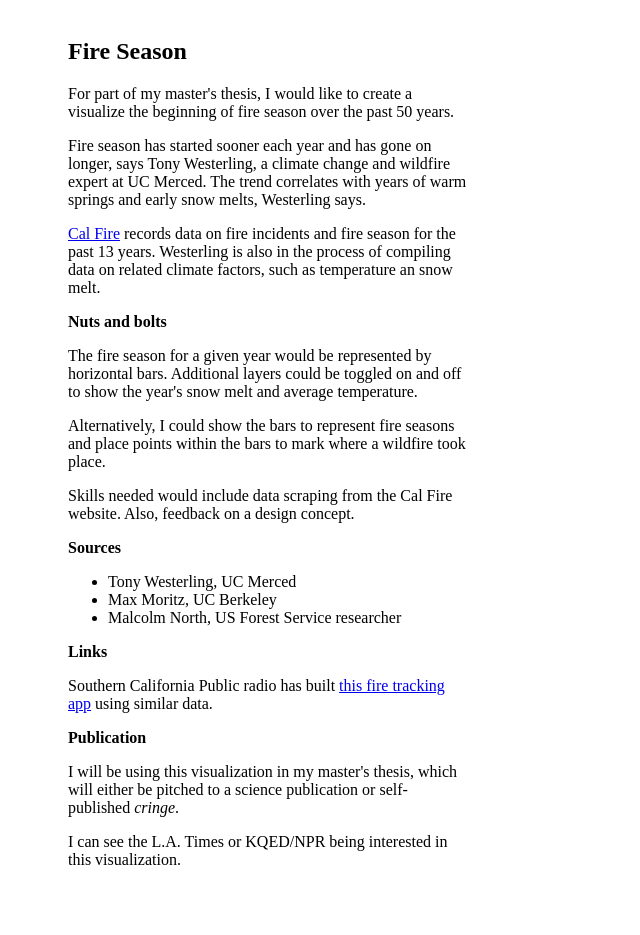
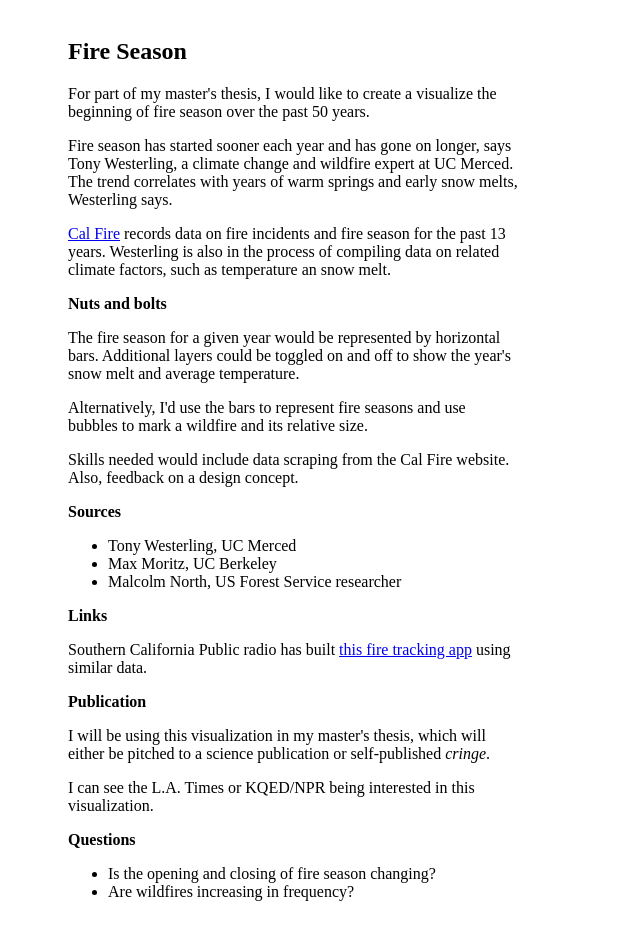
Before and after one commit to seangreene/pitches, a plain HTML site: page index.html in a window 1280 px wide. Shown: the whole page, without its empty margins (0-640 px from the left). Before the commit the page ends 903 px from the top, so only its background shows below. Drawn offline with Linux system fonts and the light colour scheme.

Commit message:
Update index.html

```diff
--- a/index.html
+++ b/index.html
@@ -9,7 +9,7 @@
 		#container {
 			margin-left: 50px;
 			padding: 10px;
-			width: 400px;
+			width: 450px;
 		}
 	</style>
 
@@ -25,7 +25,7 @@
 
 	<p><strong>Nuts and bolts</strong></p>
 	<p>The fire season for a given year would be represented by horizontal bars. Additional layers could be toggled on and off to show the year's snow melt and average temperature.</p>
-	<p>Alternatively, I could show the bars to represent fire seasons and place points within the bars to mark where a wildfire took place.</p>
+	<p>Alternatively, I'd use the bars to represent fire seasons and use bubbles to mark a wildfire and its relative size.</p>
 	<p>Skills needed would include data scraping from the Cal Fire website. Also, feedback on a design concept.</p>
 
 	<p><strong>Sources</strong></p>
@@ -40,7 +40,11 @@
 	<p><strong>Publication</strong></p>
 	<p>I will be using this visualization in my master's thesis, which will either be pitched to a science publication or self-published <em>cringe</em>.
 	<p>I can see the L.A. Times or KQED/NPR being interested in this visualization.</p>
-
+	<p><strong>Questions</strong></p>
+	<ul>
+		<li>Is the opening and closing of fire season changing?</li>
+		<li>Are wildfires increasing in frequency?</li>
+	</ul>
 	</div>
 </body>
 </html>
```
